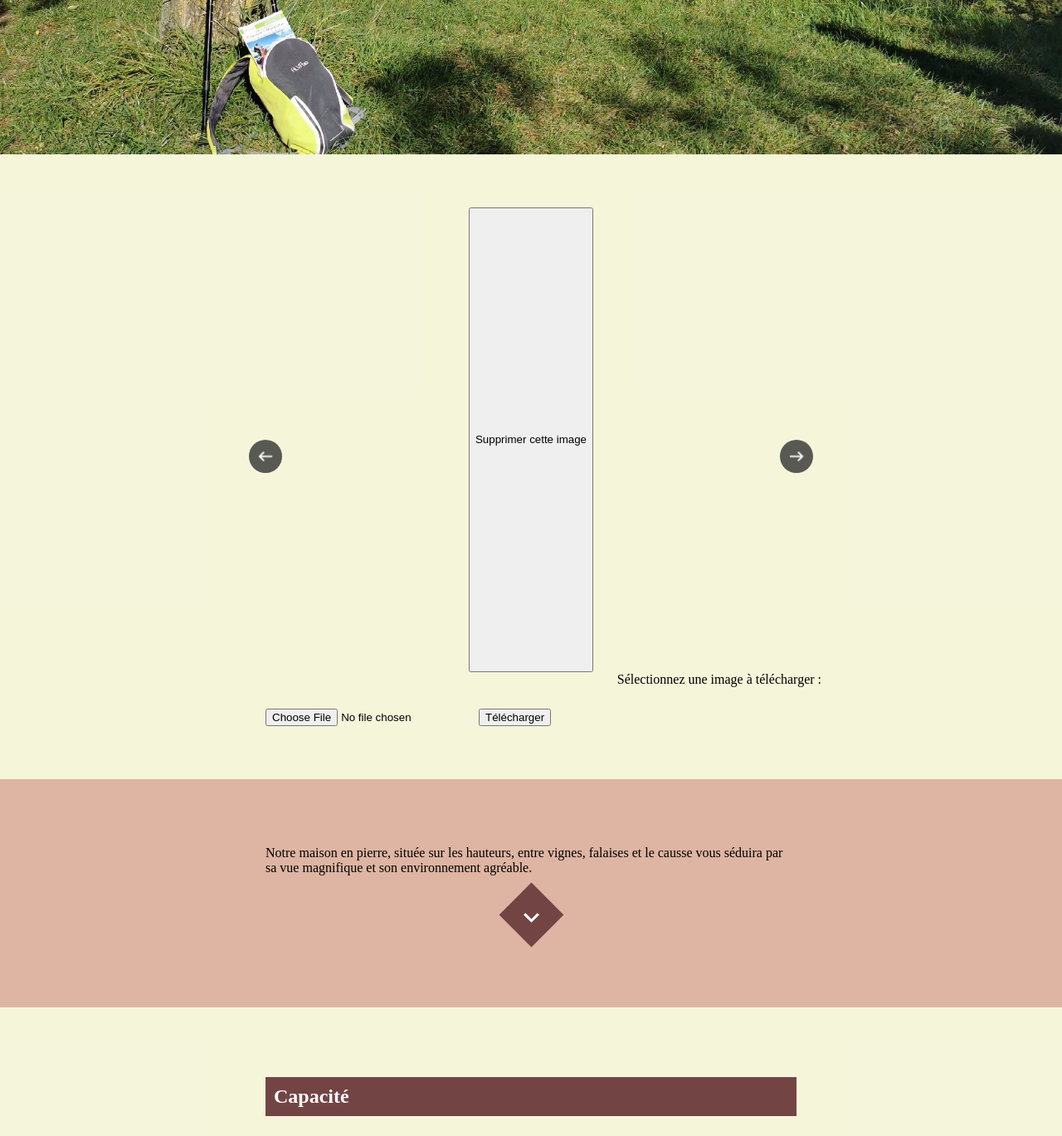
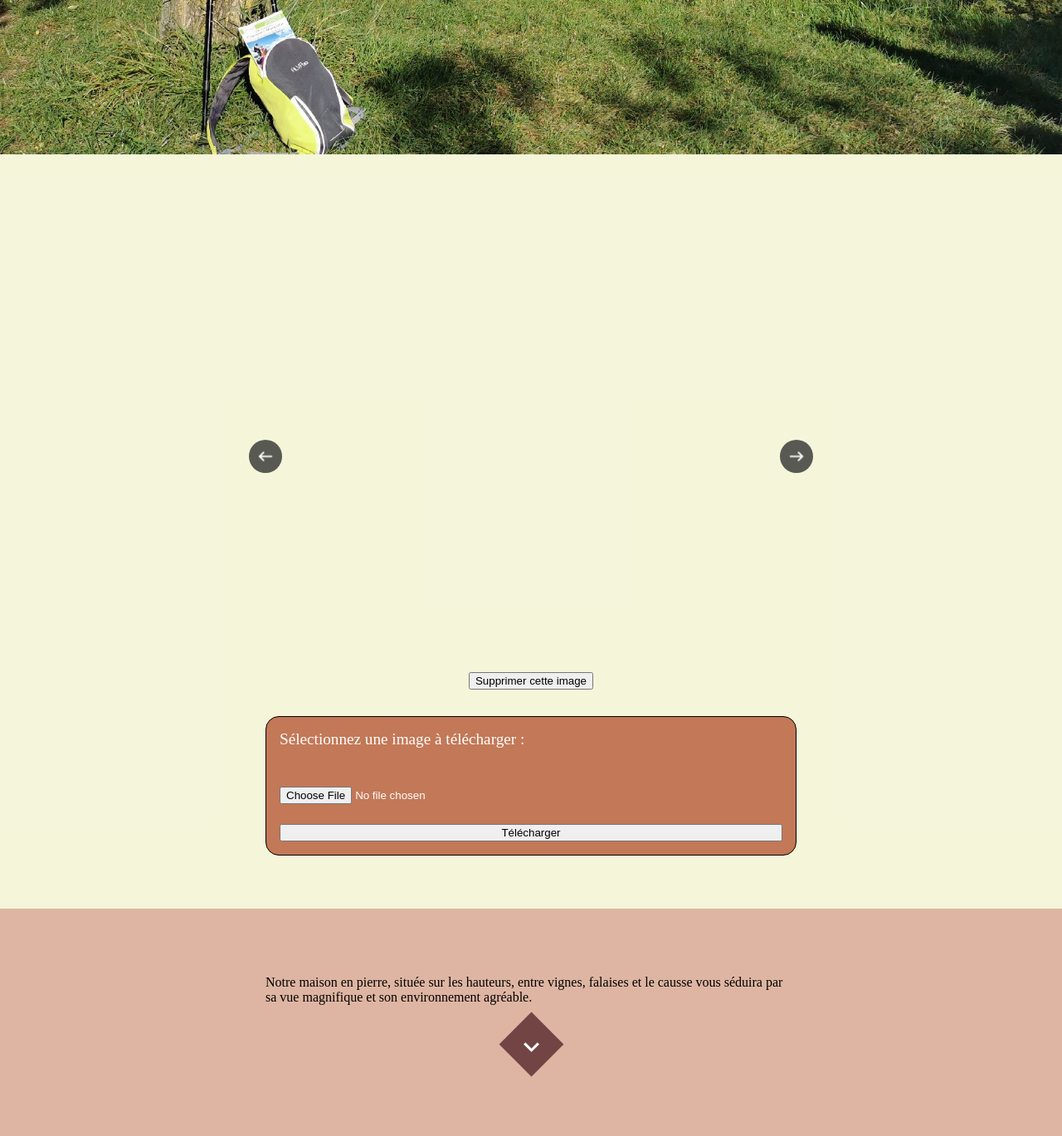
Before and after one commit to mateoisabey/ProjetWebGite, a PHP site: page / in a window 1280 px wide. Shown: the part 537-1906 px from the top of the page at 83% size. Run offline with PHP 8.4, Linux system fonts and the light colour scheme; the visitor is signed in with stand-in values (Sample User, id 1); data that the repository does not hold is empty; some libraries are stand-ins or nearby versions.

Commit message:
Update caroussel admin section

```diff
--- a/javascript/caroussel.js
+++ b/javascript/caroussel.js
@@ -72,9 +72,9 @@ function repeatAction() {
     changeSlide(1);
     i++;
 
-    if (i >= 50) {
+    if (i >= 80) {
         clearInterval(interval);
     }
 }
 
-const interval = setInterval(repeatAction, 5000);
+const interval = setInterval(repeatAction, 3000);
--- a/page/caroussel.php
+++ b/page/caroussel.php
@@ -15,19 +15,14 @@
              src="./images/arrow-right.png"
              alt="Next image"
         />
-        <?php
-
-        if (isset($_SESSION["loggedin"])) {
-            echo '<button onclick="deleteImage()" id="deleteButton">Supprimer cette image</button>';
-        }
-        ?>
     </div>
 
 
     <?php
+    if (isset($_SESSION["loggedin"])) {
+        echo '<button class="admin-carousel-delete-image" onclick="deleteImage()" id="deleteButton">Supprimer cette image</button>';
 
-    if (isset($_SESSION["loggedin"])) {
-        echo '<form action="../php/upload.php" method="post" enctype="multipart/form-data">
+        echo '<form class="admin-carousel-controls" action="../php/upload.php" method="post" enctype="multipart/form-data">
                 <label for="file">Sélectionnez une image à télécharger :</label>
                 <input type="file" name="file" id="file" accept=".jpg, .jpeg, .png">
                 <input type="submit" name="submit" value="Télécharger">
--- a/style/caroussel.css
+++ b/style/caroussel.css
@@ -53,3 +53,32 @@
         height: auto;
     }
 }
+
+.admin-carousel-delete-image {
+    width: max-content;
+    margin: 0 auto;
+}
+
+.admin-carousel-controls {
+    display: flex;
+    flex-direction: column;
+    gap: 1.5em;
+    margin-top: 2em;
+    padding: 1em;
+    border: 1px solid black;
+    border-radius: 1em;
+    background-color: #c37857;
+    color: white;
+}
+
+.admin-carousel-controls label {
+    width: 100%;
+    text-align: left;
+    text-wrap: wrap;
+    font-size: 1.2em;
+    color: white;
+}
+
+.admin-carousel-controls input {
+    text-wrap: wrap;
+}
```
